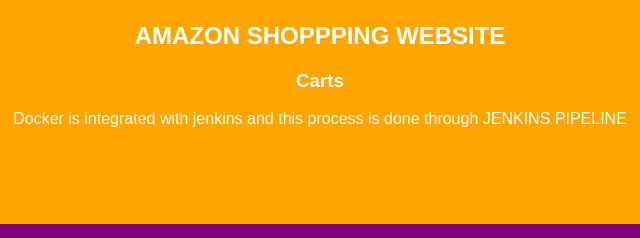
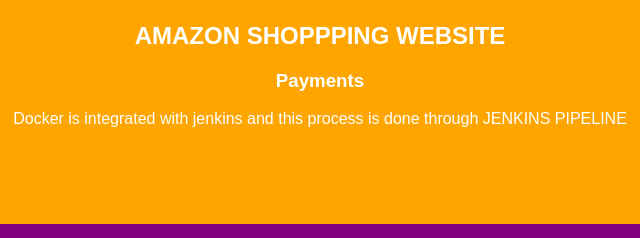
Before and after one commit to Akhil2073/Docker_Project, a plain HTML site: page index.html in a window 1280 px wide. Shown: the part 157-395 px from the top of the page, 320-960 px from the left. Drawn offline with Linux system fonts and the light colour scheme.

Commit message:
Update index.html

```diff
--- a/index.html
+++ b/index.html
@@ -113,9 +113,9 @@
 <div class="header">
   <h1>My static Website using docker</h1>
   <h2> AMAZON SHOPPPING WEBSITE </h2>
-  <h3>Carts</h3>
+  <h3>Payments</h3>
   <!--<h3>products</h3>-->
-  <!--<h3>Payments</h3>-->
+  <!--<h3>carts</h3>-->
   <!--<h3>Reviews</h3>-->
   <p>Docker is integrated with jenkins and this process is done through JENKINS PIPELINE</p>
 </div>
```
